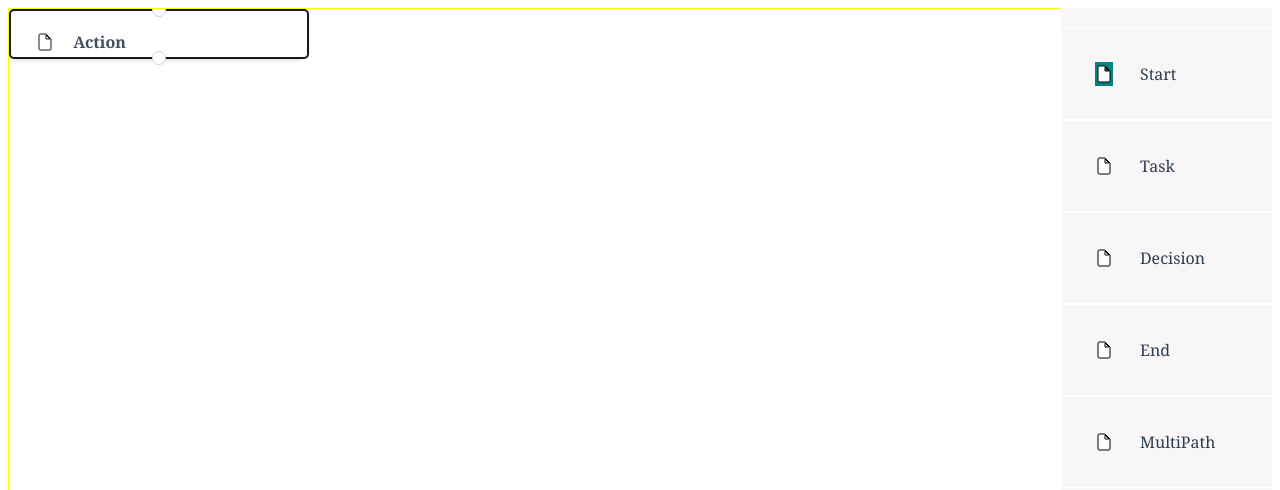
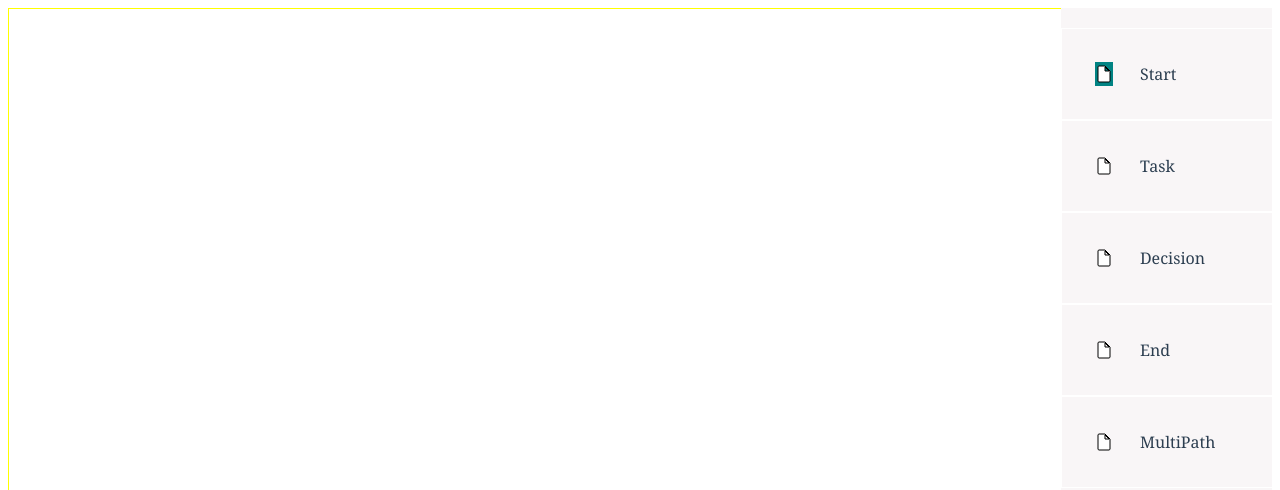
Before and after one commit to InfoSysRodener/vueflowchart, a Vue app: page / in a window 1280 px wide. Shown: the top 490 px of the page. Built offline with nearby package versions, Linux system fonts and the light colour scheme; what vue-panzoom would draw is missing.

Commit message:
update sidebar

```diff
--- a/src/App.vue
+++ b/src/App.vue
@@ -37,26 +37,26 @@ export default {
         scale: 1,
         // BUG: allow for empty array to load. Currently there is bug if nodes is empty
         nodes: [
-          {
-            id: 2,
-            x: 0,
-            y: 0,
-            type: "Action",
-            label: "test1",
-            hasChildren:true,
-            children:[
-                {
-                    title:'Accept',
-                    x:0,
-                    y:0,
-                },
-                {
-                    title:'Reject',
-                    x:0,
-                    y:0,
-                }
-            ]
-          },
+          // {
+          //   id: 2,
+          //   x: 0,
+          //   y: 0,
+          //   type: "Action",
+          //   label: "test1",
+          //   hasChildren:true,
+          //   children:[
+          //       {
+          //           title:'Accept',
+          //           x:0,
+          //           y:0,
+          //       },
+          //       {
+          //           title:'Reject',
+          //           x:0,
+          //           y:0,
+          //       }
+          //   ]
+          // },
           // {
           //   id: 4,
           //   x: 200,
```
